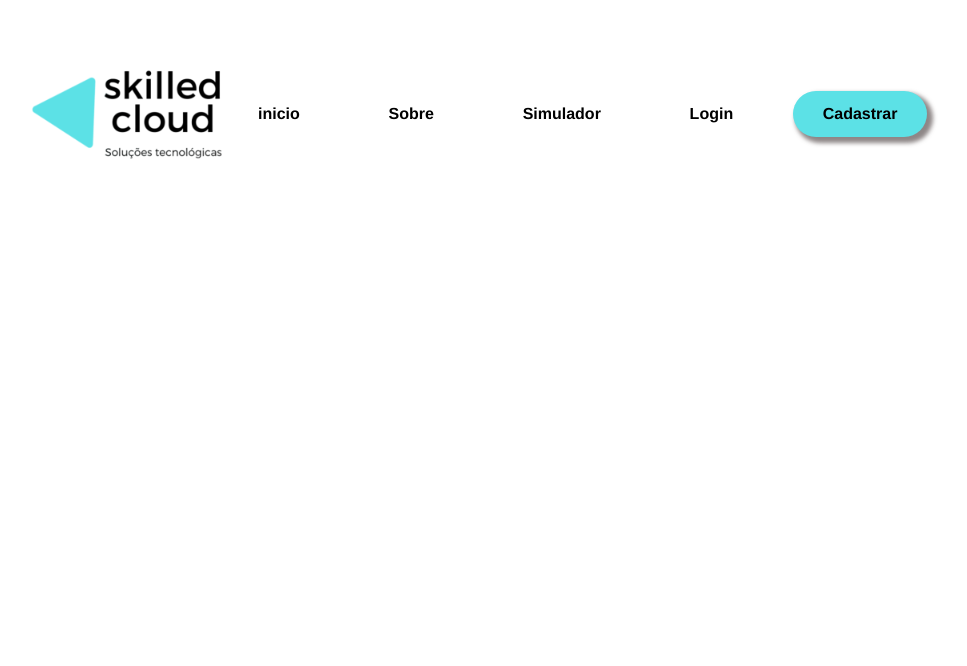
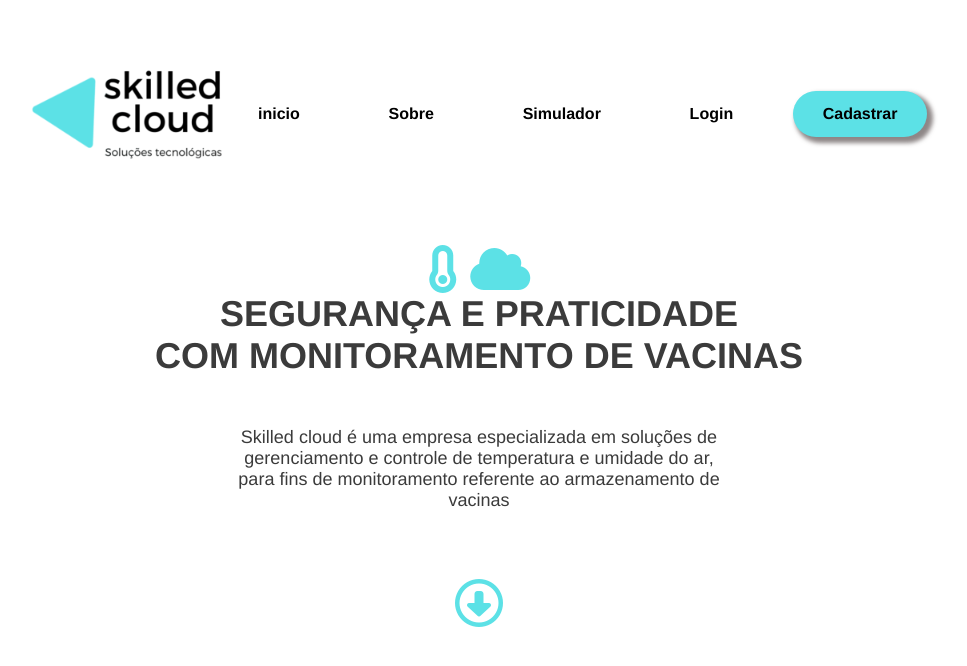
Before and after one commit to nickjng/skilled-cloud, a plain HTML site: page inicio.html in a window 1280 px wide. Shown: the whole page, without its empty margins (161-1128 px from the left). Drawn offline with Linux system fonts and the light colour scheme.

Commit message:
(Nickolas) Finalizei a tela de introdução, adcionando icones, e os textos que estavam no prototipo

```diff
--- a/inicio.html
+++ b/inicio.html
@@ -5,17 +5,18 @@
     <meta http-equiv="X-UA-Compatible" content="IE=edge">
     <meta name="viewport" content="width=device-width, initial-scale=1.0">
     <link rel="stylesheet" href="style.css">
+    <script src="https://kit.fontawesome.com/be7ca57738.js" crossorigin="anonymous"></script>
     <title>Skilled Cloud</title>
 </head>
 <body>
-    <header>
+     <header>
         <div class="container">
             <div class="foto-logo">
                 <img src="./imgs/skilled_cloud.png" alt="">
             </div>
                 <ul class="nav-bar">
                     <li>
-                        <a href="index.html">inicio</a>
+                        <a href="inicio.html">inicio</a>
                     </li>
                     <li>
                         <a href="">Sobre</a>
@@ -27,13 +28,30 @@
                         <a href="">Login</a>
                     </li>
                 </ul>
-                    <div class="cadastrar-buttom">
-                        <a href="">Cadastrar</a>
-                    </div>
-        </div>
-
-
+                <div class="cadastrar-buttom">
+                    <a href="">Cadastrar</a>
+                </div>
         </div>
     </header>
+    <div class="inicio">
+        <div class="icons-1">
+            <i class="fas fa-thermometer-empty fa-3x"></i>
+            <i class="fas fa-cloud fa-3x"></i>
+        </div>
+        <div class="title">
+            <span>SEGURANÇA E PRATICIDADE<br>
+                  COM MONITORAMENTO DE VACINAS</span>
+        </div>
+        <div class="sub-title">
+            <span>Skilled cloud é uma empresa especializada em soluções de<br>
+            gerenciamento e controle de temperatura e umidade do ar,<br>
+            para fins de monitoramento referente ao armazenamento de<br>
+            vacinas</span>
+        </div>
+        <div class="seta">
+            <i class="far fa-arrow-alt-circle-down fa-3x"></i>
+        </div>
+    </div>
+</div>
 </body>
 </html>
--- a/style.css
+++ b/style.css
@@ -13,10 +13,9 @@ body{
 /* CSS do cabeçalho da pagina (header)
 ------------------ header começa aqui ----------------------- */
 header{
-    height: 80px;
+    height: 140px;
     margin-top: 20px;
 }
-/* ------------------- Header Termina aqui ----------------------------- */
 
 /* CSS do Container do Header
 ----------------------Containercomeça aqui ----------------------- */
@@ -77,4 +76,35 @@ header .nav-bar{
 }
 /* --------------------- cadastrar-buttom termina aqui --------------------- */
 
-/* ___________________________________Nickolas Junior acabou________________________________________________ */
+/* ------------------- Header Termina aqui ----------------------------- */
+
+/* CSS do inicio do codigo*/
+.inicio{
+    /* padding: 85px 85px; */
+    margin-top: 85px ;
+    text-align: center;
+    color: #3B3B3B;
+}
+.inicio .icons-1 {
+    display: flex;
+    /* background-color: red ; */
+    color: #5CE1E6;
+    height: 48px;
+    width: 8%;
+    margin: auto;
+    justify-content: space-between;
+}
+
+.inicio .title{
+    font-size: 36px;
+    font-weight: 600;
+}
+.inicio .sub-title{
+    margin-top: 50px;
+    font-size: 18px;
+}
+
+.inicio .seta{
+    margin-top: 68px;
+    color: #5CE1E6;
+}
```
